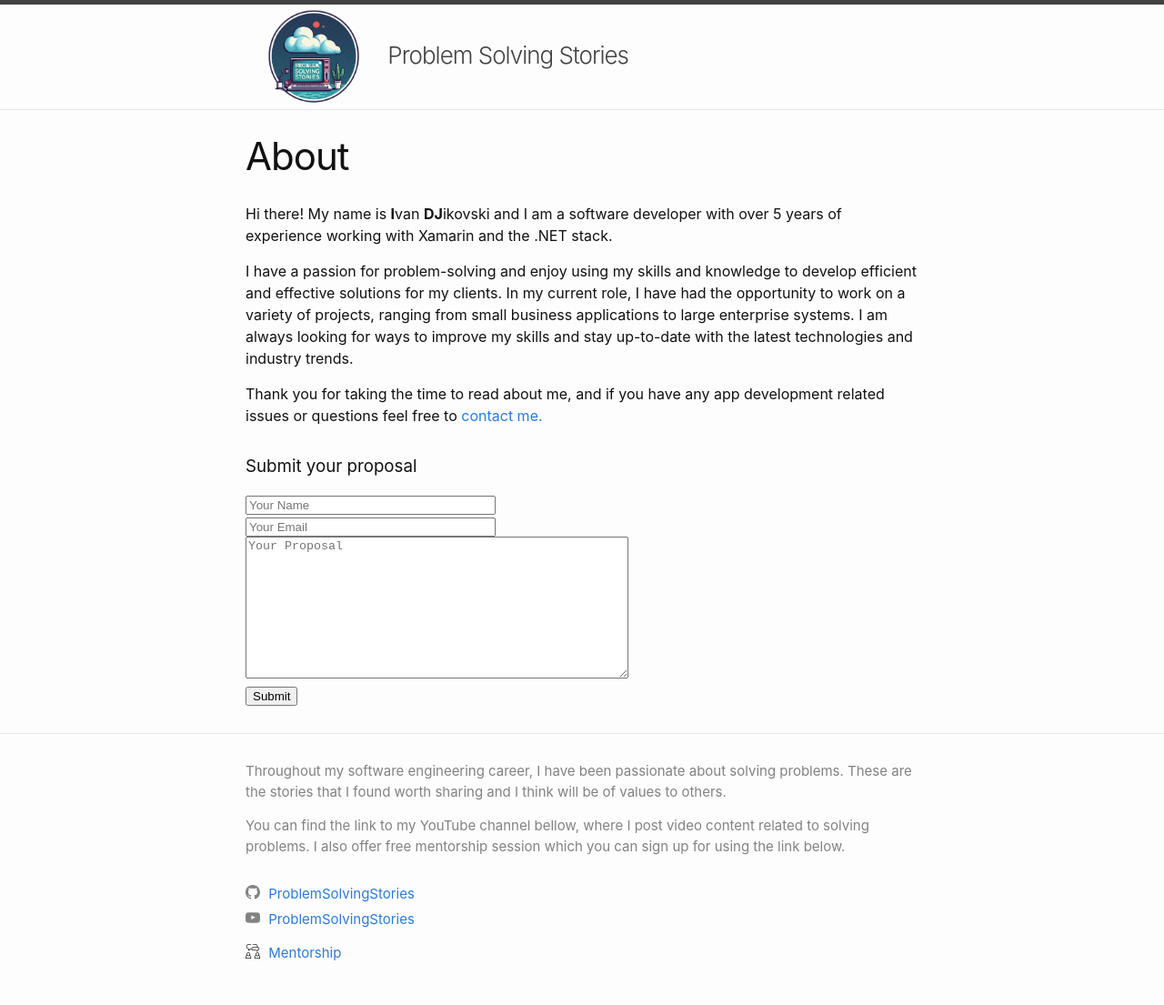
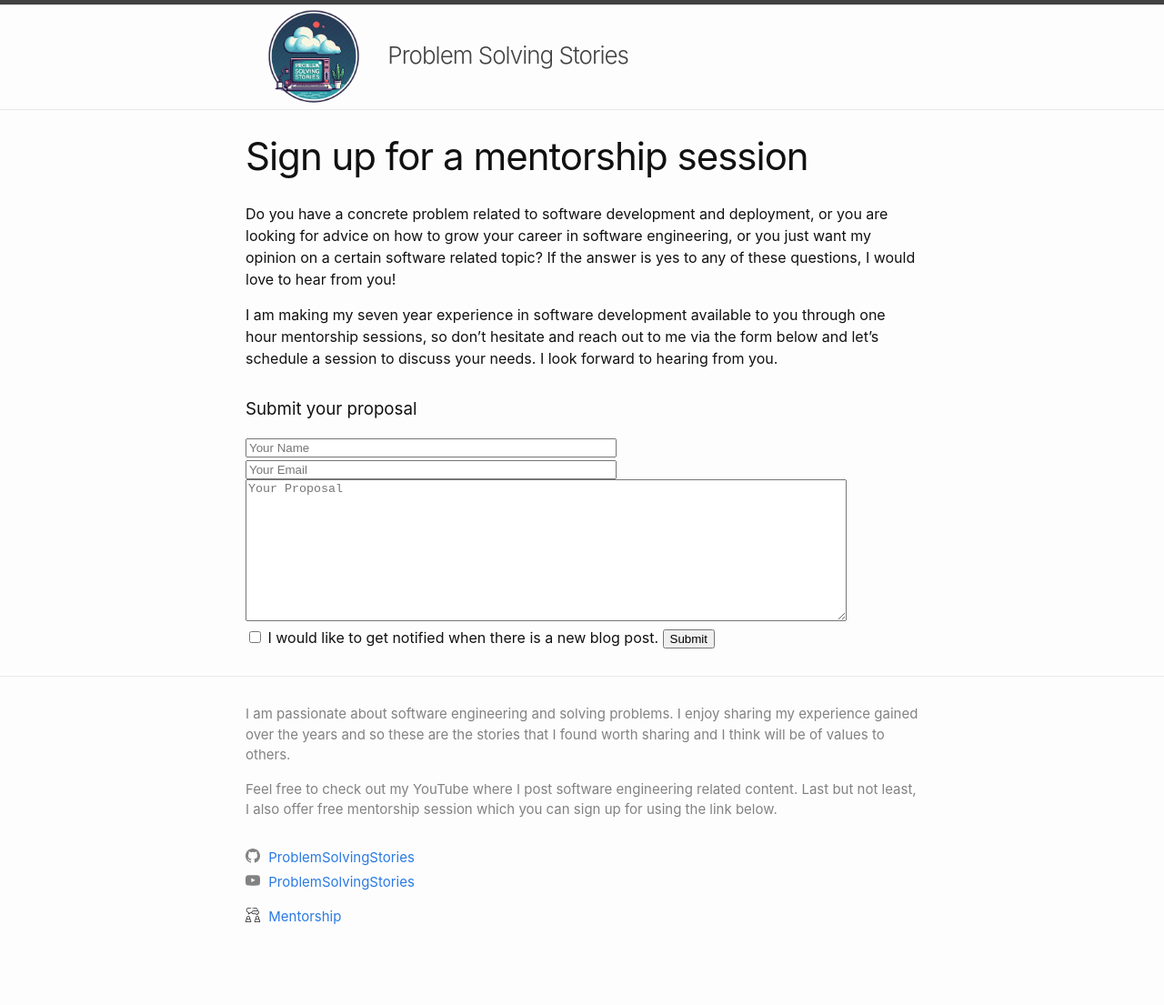
Before and after one commit to idzikovski/Blog, a Jekyll site: the page built from about.markdown, in a window 1280 px wide. Shown: the whole page at 91% size. Built offline with Jekyll 4.4.1, drawn with Linux system fonts in a browser that asks for light colours; after the commit the page ends 1064 px from its top, so only the background shows below that.

Commit message:
Modified about page and description

```diff
--- a/_config.yml
+++ b/_config.yml
@@ -21,12 +21,12 @@
 title: Problem Solving Stories
 email: ivan.dzikovski@gmail.com
 description1: >- # this means to ignore newlines until "baseurl:"
-  Throughout my software engineering career, I have been passionate about solving problems.
-  These are the stories that I found worth sharing and I think will be of values to others.
+  I am passionate about software engineering and solving problems. I enjoy sharing my experience gained over
+  the years and so these are the stories that I found worth sharing and I think will be of values to others.
 
 description2:  >-
-  You can find the link to my YouTube channel bellow, where I post video content related to solving problems.
-  I also offer free mentorship session which you can sign up for using the link below.
+  Feel free to check out my YouTube where I post software engineering related content.
+  Last but not least, I also offer free mentorship session which you can sign up for using the link below.
 
 baseurl: "/Blog" # the subpath of your site, e.g. /blog
 url: "" # the base hostname & protocol for your site, e.g. http://example.com
--- a/_layouts/about.html
+++ b/_layouts/about.html
@@ -14,9 +14,11 @@ layout: default
   <h3>Submit your proposal</h3>
   <form id="contactForm" method="post"
     action="https://mentoringformapi20240826221759.azurewebsites.net/mentoring-proposal">
-    <input type="text" id="name" name="name" placeholder="Your Name" style="width: 20em;" required><br>
-    <input type="email" id="email" name="email" placeholder="Your Email" style="width: 20em;" required><br>
-    <textarea id="proposal" name="proposal" placeholder="Your Proposal" rows="10" cols="50" required></textarea><br>
+    <input type="text" id="name" name="name" placeholder="Your Name" style="width: 30em;" required><br>
+    <input type="email" id="email" name="email" placeholder="Your Email" style="width: 30em;" required><br>
+    <textarea id="proposal" name="proposal" placeholder="Your Proposal" rows="10" cols="80" required></textarea><br>
+    <input type="checkbox" id="subscribe" name="subscribe" >
+    <label for="option2">I would like to get notified when there is a new blog post.</label>
     <button type="submit">Submit</button>
   </form>
 
--- a/about.markdown
+++ b/about.markdown
@@ -1,11 +1,8 @@
 ---
 layout: about
-title: About
+title: Sign up for a mentorship session
 permalink: /about/
 ---
+Do you have a concrete problem related to software development and deployment, or you are looking for advice on how to grow your career in software engineering, or you just want my opinion on a certain software related topic? If the answer is yes to any of these questions, I would love to hear from you!
 
-Hi there! My name is **I**van **DJ**ikovski and I am a software developer with over 5 years of experience working with Xamarin and the .NET stack.
-
-I have a passion for problem-solving and enjoy using my skills and knowledge to develop efficient and effective solutions for my clients. In my current role, I have had the opportunity to work on a variety of projects, ranging from small business applications to large enterprise systems. I am always looking for ways to improve my skills and stay up-to-date with the latest technologies and industry trends.
-
-Thank you for taking the time to read about me, and if you have any app development related issues or questions feel free to [contact me.](mailto:ivan.dzikovski@gmail.com)
+I am making my seven year experience in software development available to you through one hour mentorship sessions, so don't hesitate and reach out to me via the form below and let’s schedule a session to discuss your needs. I look forward to hearing from you.
```
